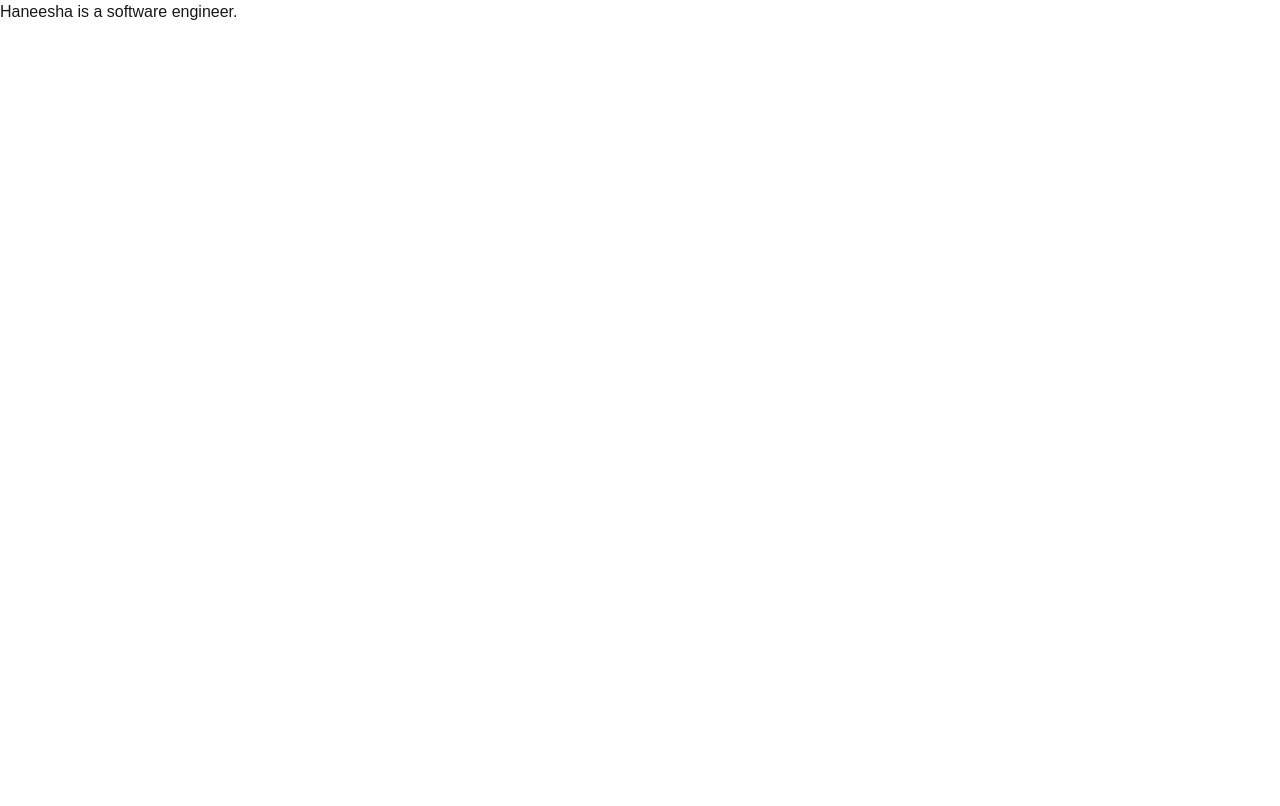
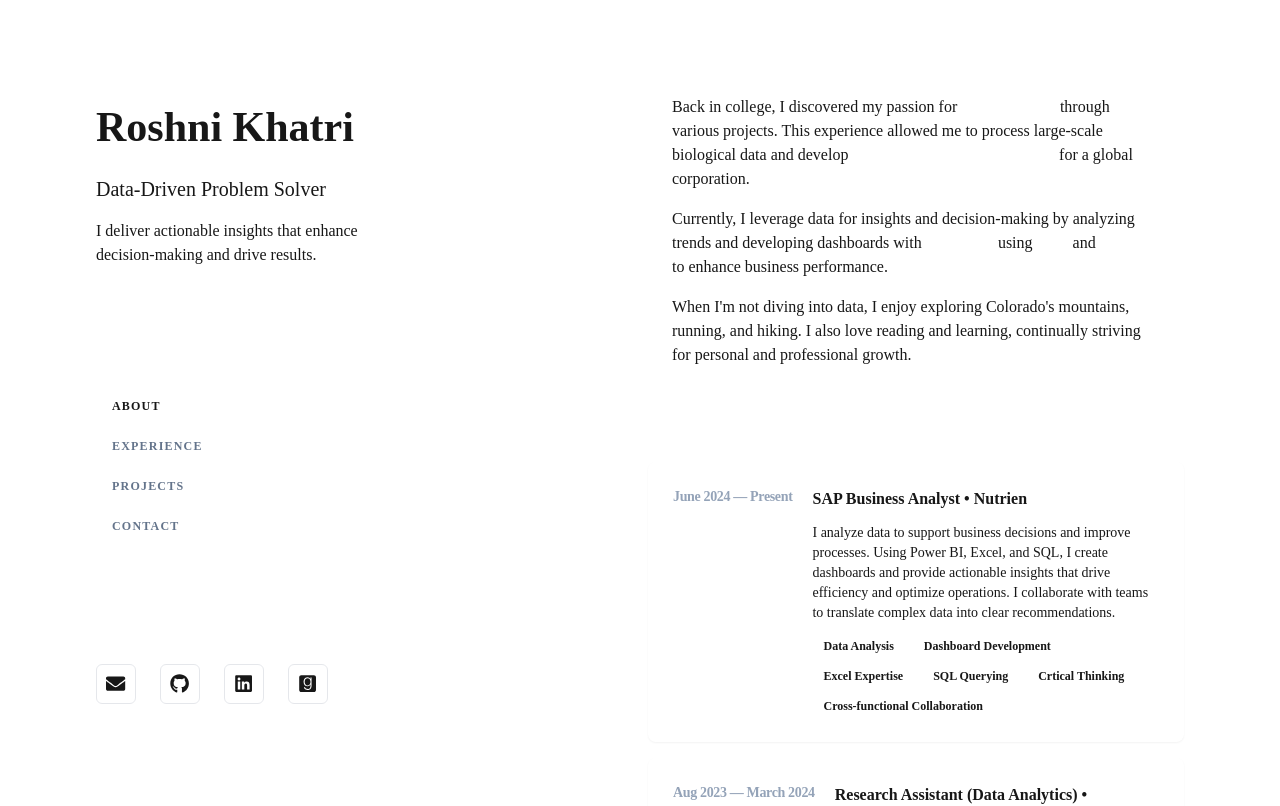
Before and after one commit to haneesha2018/eportfolio, a Next.js app: page / in a window 1280 px wide. Shown: the top 806 px of the page. Built offline with nearby package versions, Linux system fonts and the light colour scheme.

Commit message:
Refactor Home component layout; add mouse aura effect and improve navigation imports

```diff
--- a/app/page.tsx
+++ b/app/page.tsx
@@ -1,17 +1,55 @@
-import Image from "next/image";
+"use client";
+import Head from "next/head";
+import Nav from "@/components/Nav";
+import ExpCard from "@/components/ExpCards";
+import Projects from "@/components/Projects";
+import About from "@/components/About";
+import Contact from "@/components/Contact";
+import Footer from "@/components/Footer";
+import { useEffect, useRef } from "react";
+import { Inter } from "next/font/google";
+
+const inter = Inter({ subsets: ["latin"] });
 
 export default function Home() {
+  const auraRef = useRef<HTMLDivElement>(null);
+
+  useEffect(() => {
+    const updateAuraPosition = (e: MouseEvent) => {
+      if (auraRef.current) {
+        auraRef.current.style.setProperty("--mouse-x", `${e.clientX}px`);
+        auraRef.current.style.setProperty("--mouse-y", `${e.clientY}px`);
+      }
+    };
+    window.addEventListener("pointermove", updateAuraPosition);
+
+    return () => {
+      window.removeEventListener("pointermove", updateAuraPosition);
+    };
+  }, []);
+
   return (
-    <main className="relative">
-      <div className="justify-center">
-        Haneesha is a software engineer.
-        {/* <Image
-          src="/logo.svg"
-          alt="Haneesha's logo"
-          width={200}
-          height={200}
-        /> */}
+    <>
+      <Head>
+        <style jsx global>{`
+          body {
+            font-family: "${inter.style.fontFamily}";
+          }
+        `}</style>
+      </Head>
+      <div className="mx-auto min-h-screen max-w-screen-xl px-6 py-12 md:px-12 md:py-20 lg:px-24 lg:py-0">
+        <div ref={auraRef} className="mouse-aura" />
+        <div className="lg:flex lg:justify-between lg:gap-4">
+          <Nav />
+          <main className="flex flex-col pt-6 lg:pt-24 lg:w-1/2 lg:py-24 gap-8">
+            <About />
+            <ExpCard />
+            <Projects />
+            <Contact />
+            <Footer />
+          </main>
+        </div>
       </div>
-    </main>
+    </>
   );
 }
--- a/components/Nav.tsx
+++ b/components/Nav.tsx
@@ -1,7 +1,7 @@
 "use client";
 import { Button } from "@/components/ui/button";
 import { Github, Linkedin, Mail} from "lucide-react";
-import { ModeToggle } from "./ui/toggle-mode";
+import { ModeToggle } from "@/components/ui/toggle-mode";
 import useActiveSection from "@/hooks/useActiveSection";
 import { FaGoodreadsG, FaGithub, FaLinkedin, FaEnvelope, FaGoodreads } from "react-icons/fa"; // FontAwesome Goodreads icon
 import { AiFillBook } from "react-icons/ai";
```
